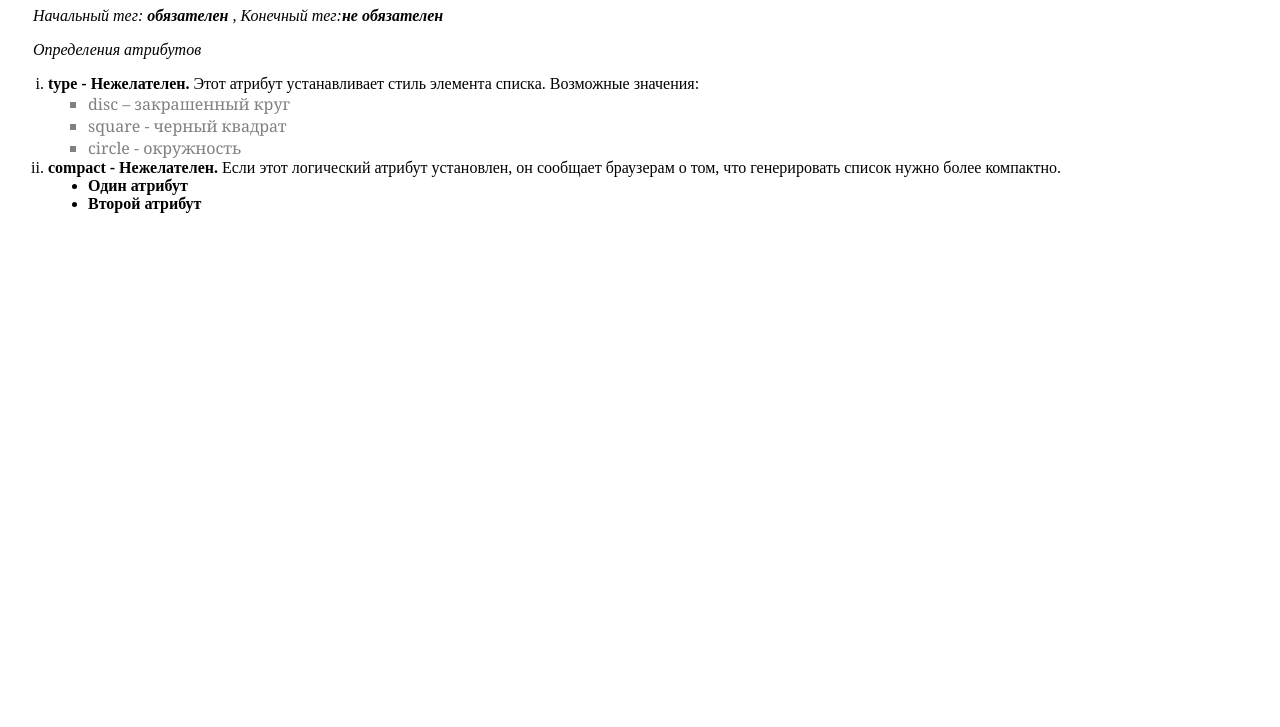
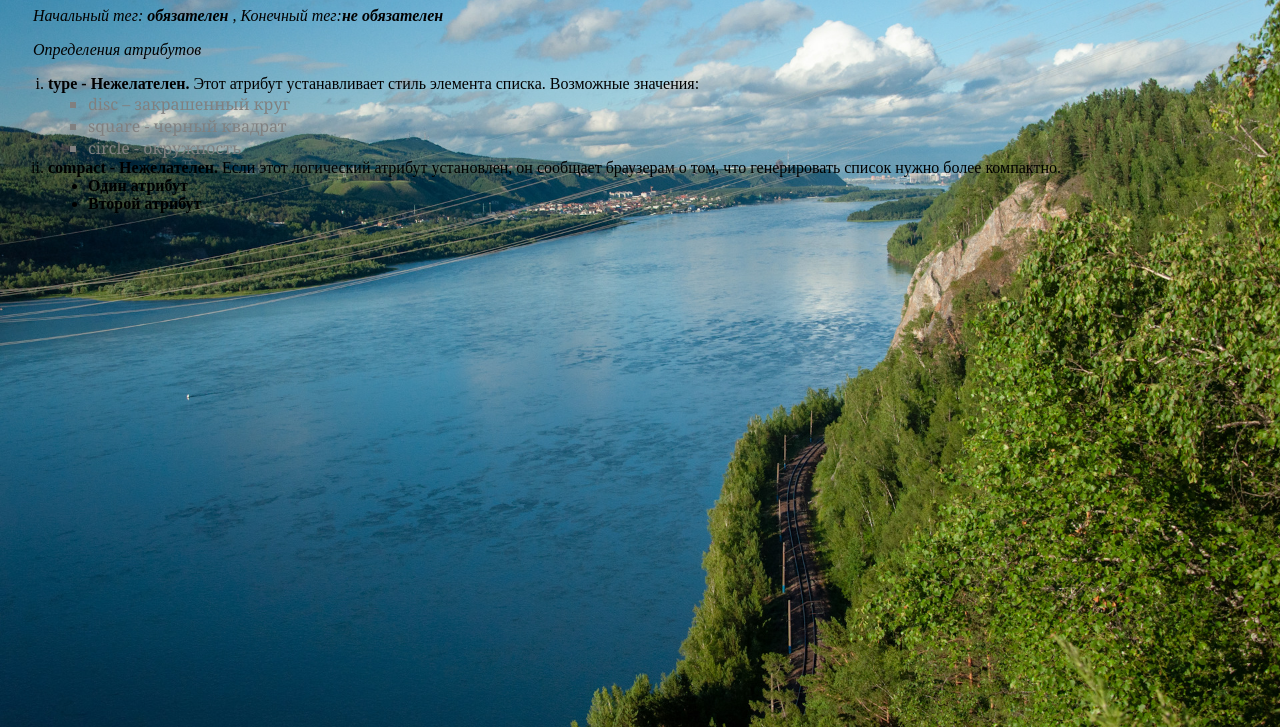
Before and after one commit to IAMMEMIAL/html1, a plain HTML site: page index.html in a window 1280 px wide. Shown: the part 73-800 px from the top of the page. Drawn offline with Linux system fonts and the light colour scheme.

Commit message:
изменил ссылку

```diff
--- a/css/style.css
+++ b/css/style.css
@@ -29,6 +29,6 @@ ol
 }
 body
 {
-    background-image: url(img/xoAAAgNdkOA-1920.jpg);
+    background-image: url(../img/xoAAAgNdkOA-1920.jpg);
     background-size: cover;
 }
```
